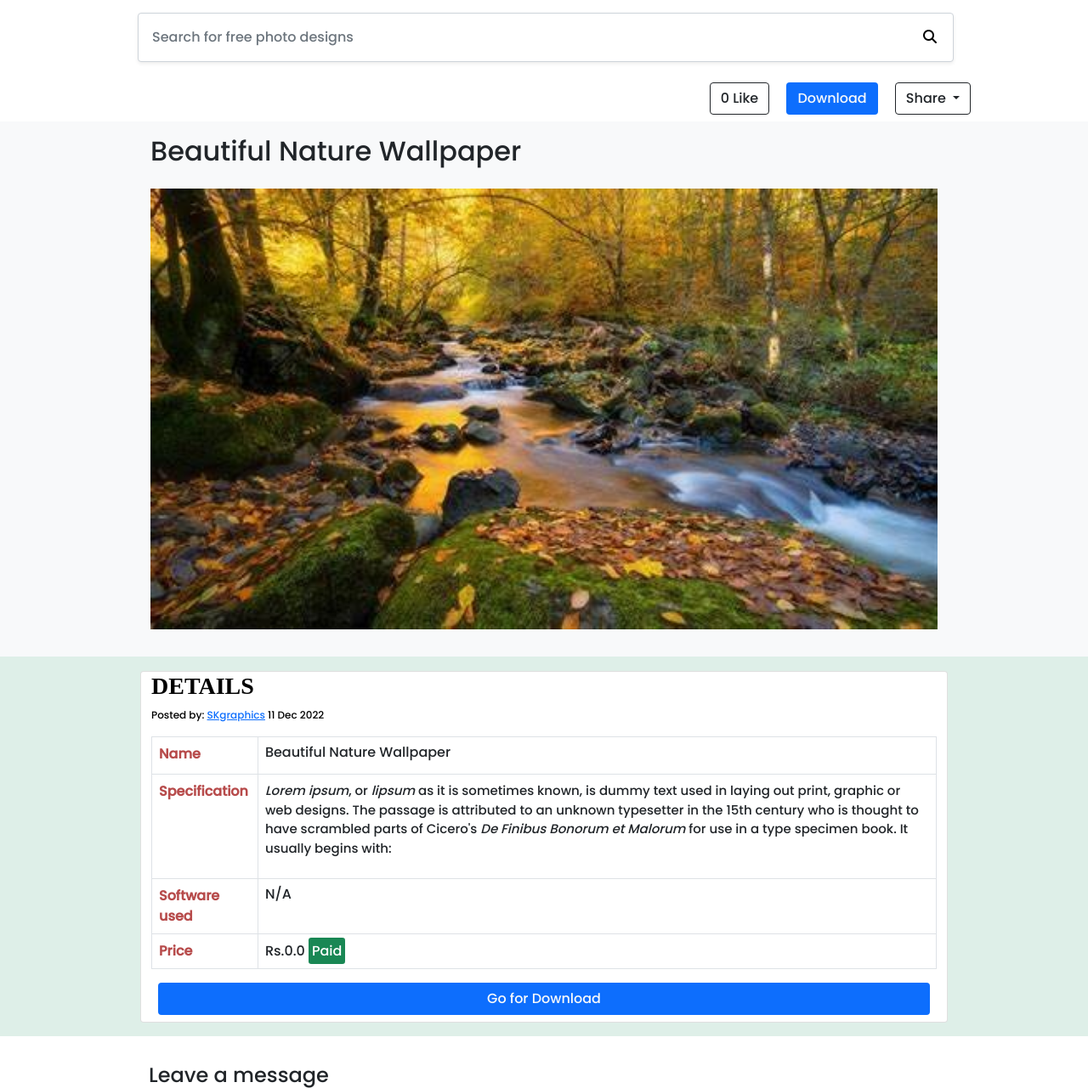
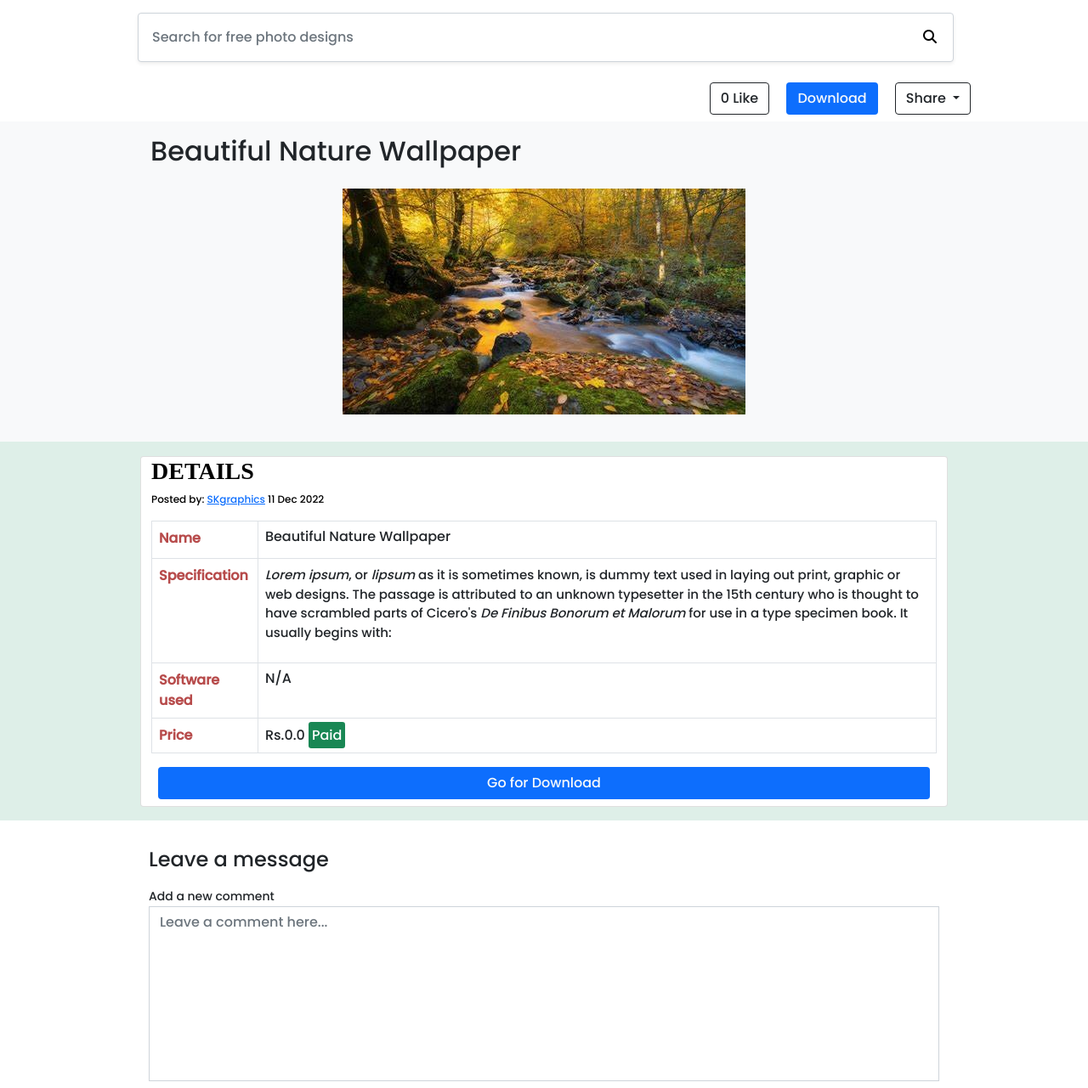
Before and after one commit to developerRaam/designadda.in, a Django app: a page that uses app/templates/app/detail.html in a window 1280 px wide. Shown: the part 188-1469 px from the top of the page at 85% size. Run offline with Django 4.2, Linux system fonts and the light colour scheme; data comes from the database, SQL or seed files in the repository; data that the repository does not hold is empty; parts of the project's set-up code (start-up, migrations or seed data) failed here and were passed over; some libraries are stand-ins or nearby versions.

Commit message:
30/03/2023

```diff
--- a/app/admin.py
+++ b/app/admin.py
@@ -15,7 +15,7 @@ class ProductAdmin(admin.ModelAdmin):
     def image_tag(self, obj):
         if obj.image:
             return format_html('<img src="{}" style="max-width:70px; max-height:70px"/>'.format(obj.image.url))
-    list_display = ("product_name","image_tag","slug","posted_by","product_type","sub_category","views","downloads","image","created_date")
+    list_display = ("product_name","image_tag","price","mrp","posted_by","product_type","sub_category","views","downloads","created_date")
     list_filter = ("product_type","created_date")
     search_fields=('product_name',)
     list_per_page=15 #record 15 per page
--- a/app/templates/app/detail.html
+++ b/app/templates/app/detail.html
@@ -50,7 +50,7 @@
                     <div>
                         <h2 class="mb-4">{{product_slug.product_name }}</h2 class="mb-2">
                         <figure class="text-center mt-3">
-                            <img id="imgpath" id="image" style="width: 100%" src="{% if product_slug.image %}{{product_slug.image.url}}{% endif %}" alt="{{product_slug.product_name}}" loading="lazy">
+                            <img id="imgpath" class="image_detail" src="{% if product_slug.image %}{{product_slug.image.url}}{% endif %}" alt="{{product_slug.product_name}}" loading="lazy">
                         </figure>
                     </div>
                 </div>
--- a/app/templates/app/item-card.html
+++ b/app/templates/app/item-card.html
@@ -5,7 +5,9 @@
     <div class="col-6 col-sm-6 col-md-4 col-lg-3">
         <div class="card">
           <a href="{% url 'detail' prd_slug=data.slug %}">
-            <img class="card-img w-100" height="400" src="{% if data.image %}{{data.image.url}} {% else %} {% static 'images/image-not-available.png' %} {% endif %}" alt="{{data.product_name}}" loading="lazy">
+            <div class="w-100" style="max-height:350px">
+              <img class="card-img" height="350" src="{% if data.image %}{{data.image.url}} {% else %} {% static 'images/image-not-available.png' %} {% endif %}" alt="{{data.product_name}}" loading="lazy">
+            </div>
             <div class="home_image_name">
                 <span>
                     {{data.product_name}}
--- a/app/views.py
+++ b/app/views.py
@@ -119,7 +119,7 @@ def ProductDetail(request,prd_slug):
 def CategoryData(request,cat_slug):
     category = Category.objects.get(slug=cat_slug)
     product = Product.objects.filter(product_type_id=category.id)
-    paginator = Paginator(product, 12)  # Show 2 objects per page
+    paginator = Paginator(product, 15)  # Show 2 objects per page
     page = request.GET.get('page')
     product = paginator.get_page(page)
     context = {
@@ -130,7 +130,7 @@ def CategoryData(request,cat_slug):
 def SubCategoryData(request,sub_cat_slug):
     category = SubCategory.objects.get(slug=sub_cat_slug)
     product = Product.objects.filter(sub_category_id=category.id)
-    paginator = Paginator(product, 12)  # Show 2 objects per page
+    paginator = Paginator(product, 15)  # Show 2 objects per page
     page = request.GET.get('page')
     product = paginator.get_page(page)
     context = {
--- a/static/css/responsive.css
+++ b/static/css/responsive.css
@@ -21,6 +21,9 @@
     }
     .search_bar h2{
         font-size: 3rem;
+    }
+    .col-lg-3{
+        width: 20% !important;
     }
 }
 
--- a/static/css/style.css
+++ b/static/css/style.css
@@ -200,3 +200,8 @@ body{
 	color: #0d3b5c !important;
 	top:0 !important;
   }
+
+.image_detail{
+  max-width: -webkit-fill-available;
+    max-height: 500px;
+}
```
Also changed, not shown: static/images/upload/10_Important_Topics_in_ReactJS.jpg (added), static/images/upload/SD_123.jpg (added), static/images/upload/SD_125.jpg (added), static/images/upload/SD_127.jpg (added), static/images/upload/SD_127_BnKujmN.jpg (added), static/images/upload/SD_130.jpg (added).
